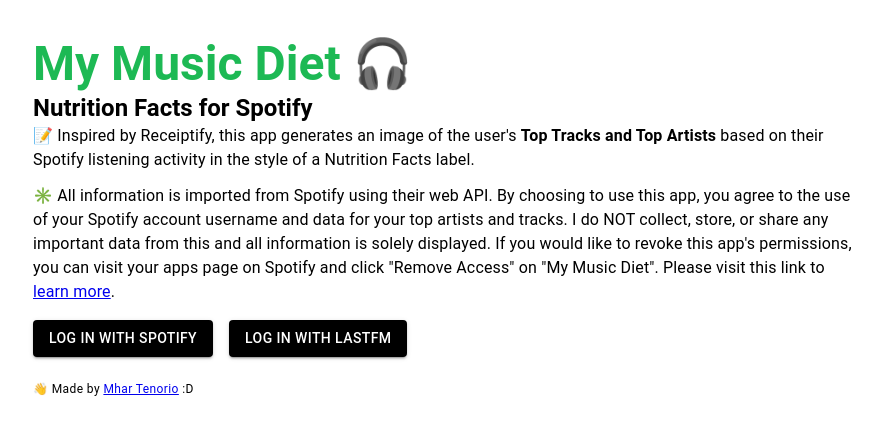
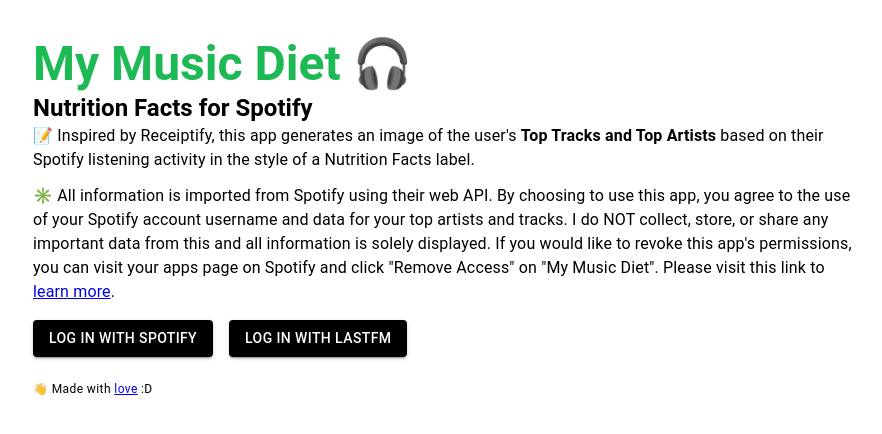
Before and after one commit to mhartenorio/spotify-nutrition-facts, a React (Create React App) app: page / in a window 1280 px wide. Shown: the top 434 px of the page, without its empty margins (193-1075 px from the left). Built offline with nearby package versions, Linux system fonts and the light colour scheme; the HTML template or start-up script is replaced by a standard one.

Commit message:
Update HomeScreen.js

```diff
--- a/src/screens/HomeScreen.js
+++ b/src/screens/HomeScreen.js
@@ -51,7 +51,7 @@
       <br/>
       <br/>
       <Typography variant='caption'>
-        👋 Made by <a href='https://mhartenorio.com' target='_blank' rel="noreferrer">Mhar Tenorio</a> :D
+        👋 Made with <a href='https://mhartenorio.com' target='_blank' rel="noreferrer">love</a> :D
       </Typography>
     </>
   )
```
